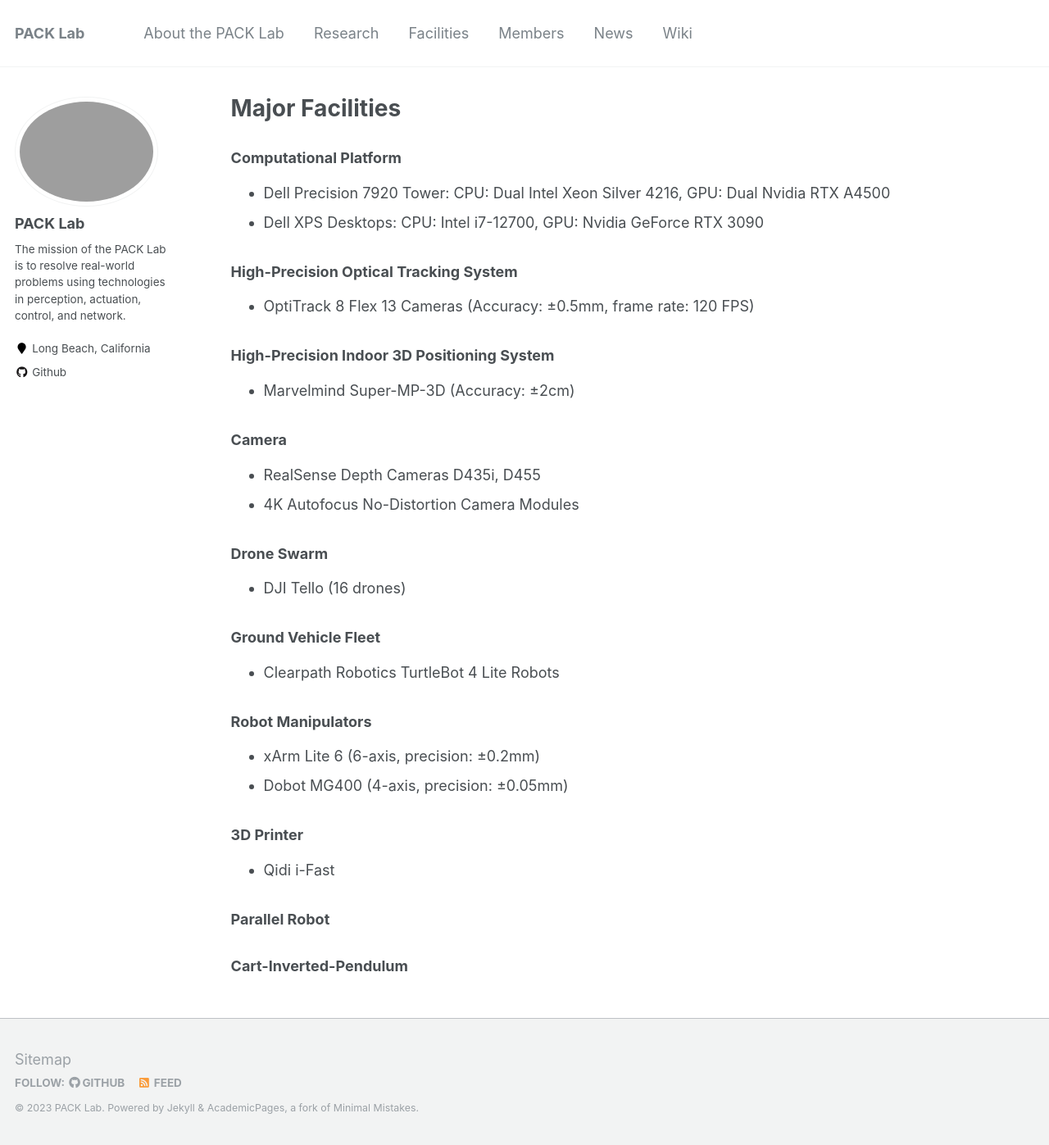
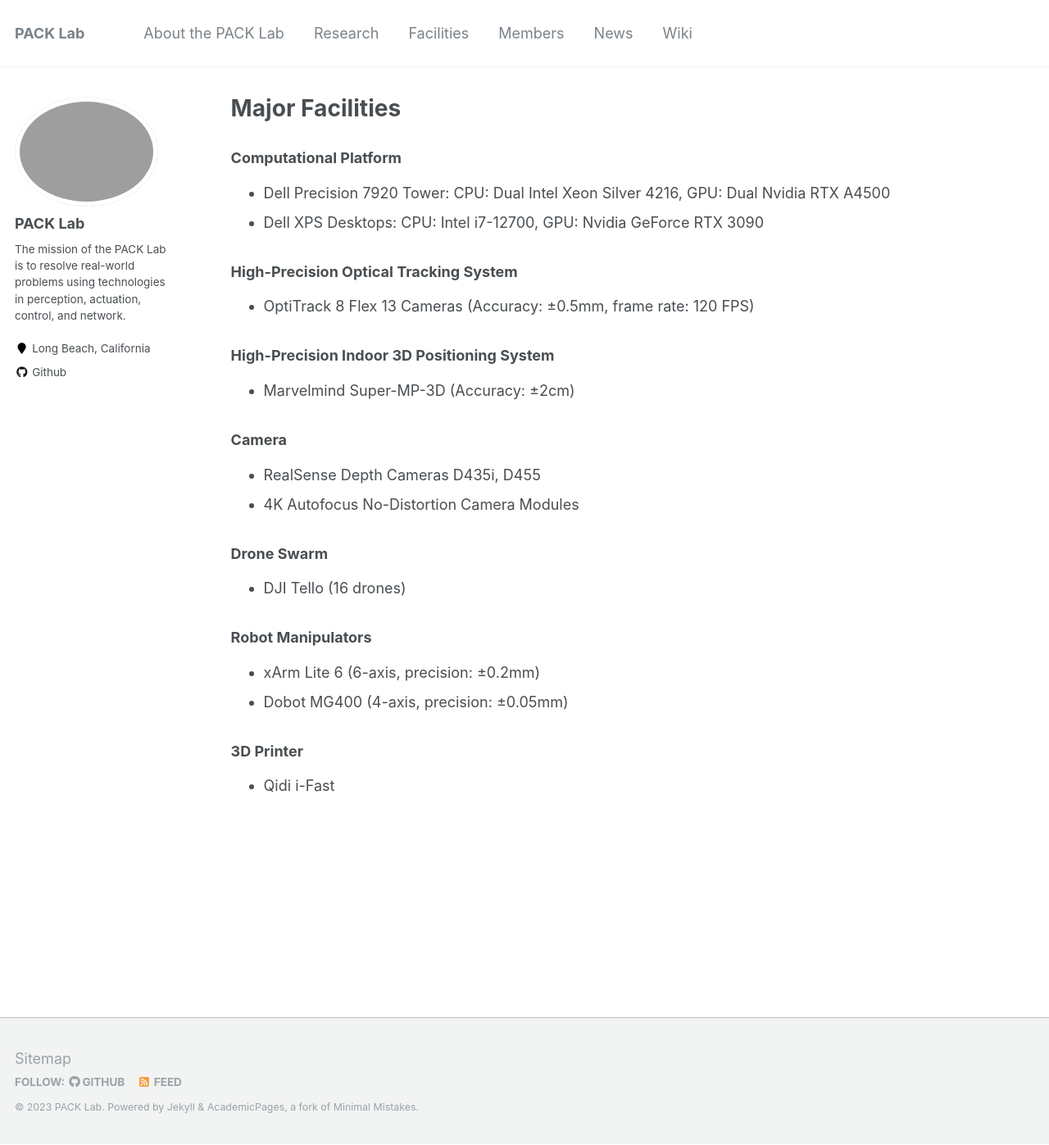
Before and after one commit to pack-lab/pack-lab.github.io, a Jekyll site: the page built from _pages/facilities.md, in a window 1280 px wide and 1397 px high. Shown: the whole window at 82% size. Built offline with Jekyll 4.4.1, drawn with Linux system fonts in a browser that asks for light colours.

Commit message:
Update facilities.md

```diff
--- a/_pages/facilities.md
+++ b/_pages/facilities.md
@@ -22,8 +22,8 @@
 ### Drone Swarm
 * DJI Tello (16 drones)
 
-### Ground Vehicle Fleet
-* Clearpath Robotics TurtleBot 4 Lite Robots
+<!-- ### Ground Vehicle Fleet
+* Clearpath Robotics TurtleBot 4 Lite Robots -->
 
 ### Robot Manipulators
 * xArm Lite 6 (6-axis, precision: ±0.2mm)
@@ -32,6 +32,6 @@
 ### 3D Printer
 * Qidi i-Fast
 
-### Parallel Robot
+<!-- ### Parallel Robot -->
 
-### Cart-Inverted-Pendulum
+<!-- ### Cart-Inverted-Pendulum -->
```
